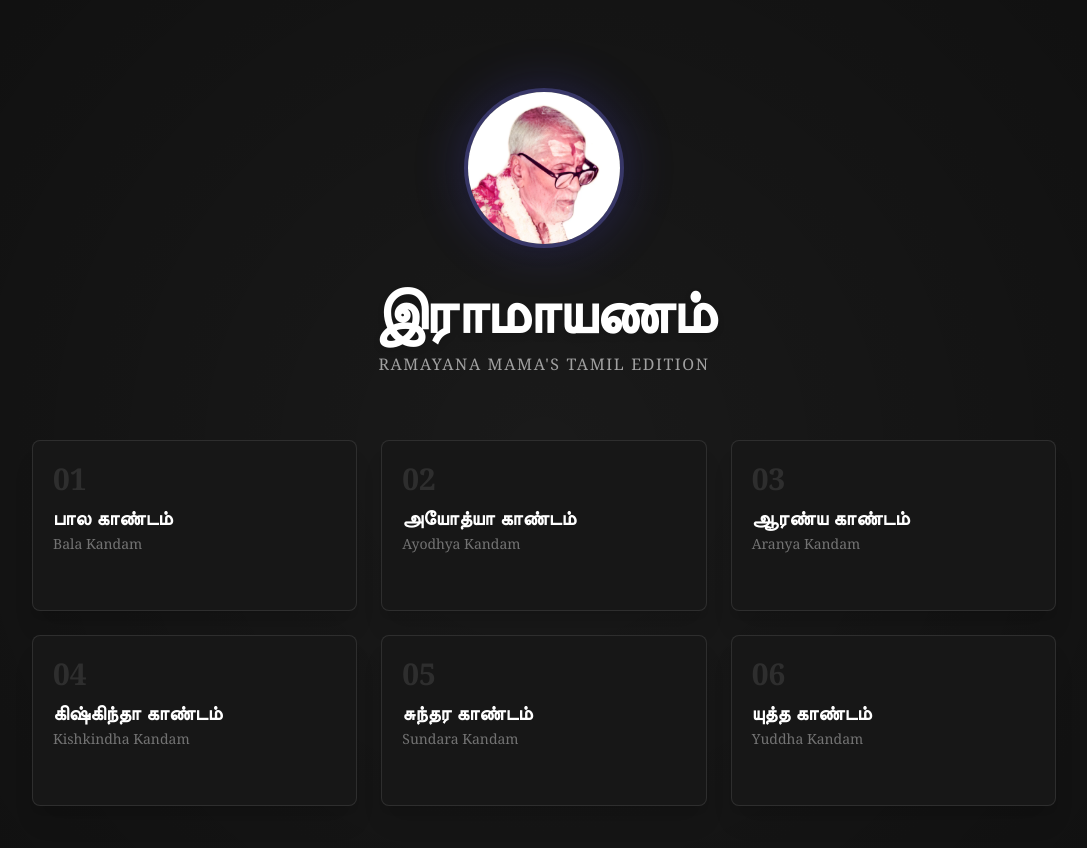
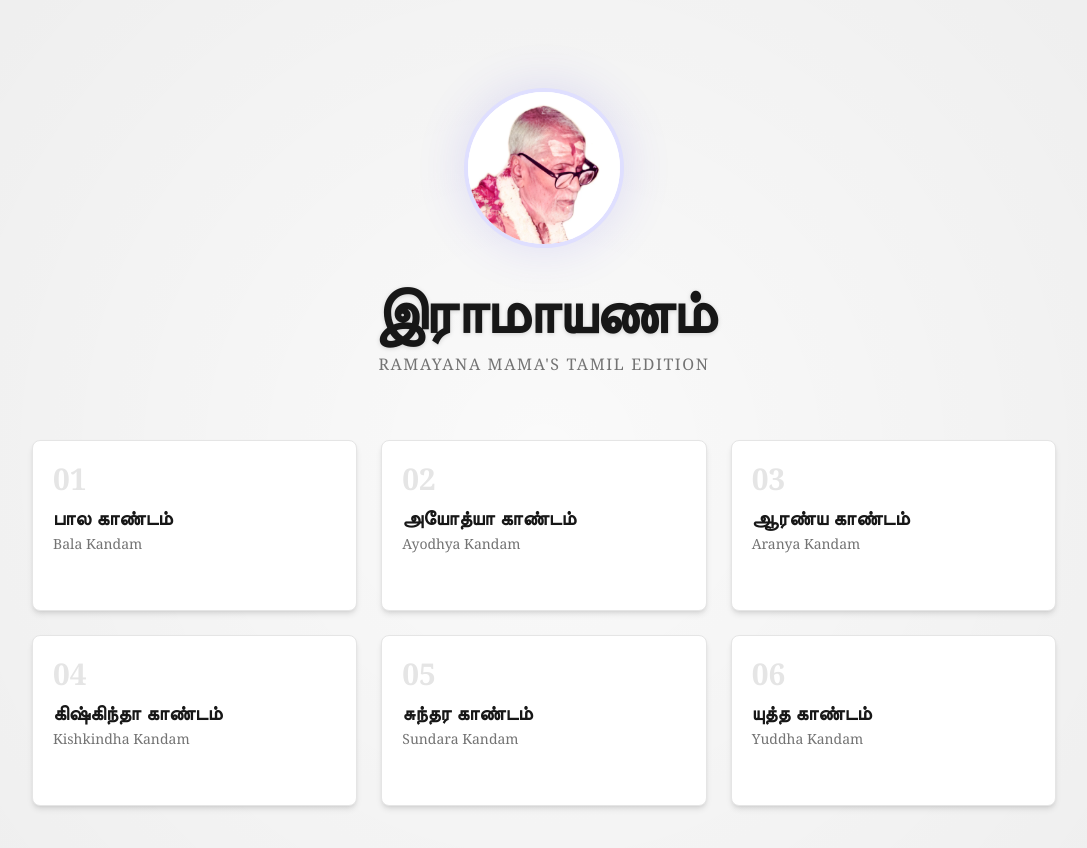
Before and after one commit to Ramayana-Mama/Ramayanam, a React (Vite) app: page / in a window 1280 px wide. Shown: the top 848 px of the page, without its empty margins (96-1183 px from the left). Built offline with nearby package versions, Linux system fonts and the light colour scheme.

Commit message:
Add files via upload

```diff
--- a/src/App.tsx
+++ b/src/App.tsx
@@ -48,7 +48,7 @@ export default function App() {
   const handleClose = () => setActiveDoc(null);
 
   return (
-    <div className="min-h-screen bg-[#1A1A1A] text-neutral-200 font-sans selection:bg-indigo-500/30 overflow-x-hidden">
+    <div className="min-h-screen bg-neutral-50 text-neutral-900 font-sans selection:bg-indigo-500/30 overflow-x-hidden">
       <AnimatePresence mode="wait">
         {!activeDoc ? (
           <motion.div
@@ -60,7 +60,7 @@ export default function App() {
             className="min-h-screen flex flex-col p-6 relative"
           >
             {/* Background Decorations */}
-            <div className="absolute inset-0 bg-[radial-gradient(circle_at_center,rgba(0,0,0,0)_0%,rgba(0,0,0,0.4)_100%)] pointer-events-none"></div>
+            <div className="absolute inset-0 bg-[radial-gradient(circle_at_center,rgba(0,0,0,0)_0%,rgba(0,0,0,0.05)_100%)] pointer-events-none"></div>
 
             <div className="z-10 flex flex-col items-center max-w-5xl mx-auto w-full pt-16">
               <motion.div
@@ -70,22 +70,22 @@ export default function App() {
                 className="flex flex-col items-center gap-6 mb-16"
               >
                 <motion.div
-                  className="w-32 h-32 md:w-40 md:h-40 rounded-full border-4 border-indigo-500/30 shadow-[0_0_50px_rgba(79,70,229,0.25)] overflow-hidden bg-neutral-800"
+                  className="w-32 h-32 md:w-40 md:h-40 rounded-full border-4 border-indigo-500/20 shadow-[0_0_50px_rgba(79,70,229,0.15)] overflow-hidden bg-white"
                   whileHover={{ scale: 1.05 }}
                   transition={{ type: "spring", stiffness: 300 }}
                 >
                   <img
-                    src="/Ramayana-Mama.webp"
+                    src="./Ramayana-Mama.webp"
                     alt="Ramayana Mama"
                     referrerPolicy="strict-origin"
                     className="w-full h-full object-cover"
                   />
                 </motion.div>
                 <div className="text-center space-y-3 mt-2">
-                  <h1 className="text-4xl md:text-5xl lg:text-6xl font-serif font-black text-white tracking-tight drop-shadow-md">
+                  <h1 className="text-4xl md:text-5xl lg:text-6xl font-serif font-black text-neutral-900 tracking-tight drop-shadow-sm">
                     இராமாயணம்
                   </h1>
-                  <p className="text-neutral-400 font-serif tracking-widest uppercase text-sm md:text-base">
+                  <p className="text-neutral-500 font-serif tracking-widest uppercase text-sm md:text-base">
                     Ramayana Mama&apos;s Tamil Edition
                   </p>
                 </div>
@@ -99,20 +99,20 @@ export default function App() {
                     animate={{ opacity: 1, y: 0 }}
                     transition={{ delay: 0.3 + index * 0.1 }}
                     onClick={() => setActiveDoc(kandam)}
-                    className="group flex flex-col items-start gap-2 p-5 bg-neutral-900 border border-white/10 hover:border-indigo-500/50 rounded-lg text-left transition-all hover:bg-neutral-800 focus:outline-none focus:ring-2 focus:ring-indigo-500 shadow-xl"
+                    className="group flex flex-col items-start gap-2 p-5 bg-white border border-neutral-200 hover:border-indigo-500/50 rounded-lg text-left transition-all hover:bg-neutral-50 focus:outline-none focus:ring-2 focus:ring-indigo-500 shadow-md hover:shadow-xl"
                   >
-                    <div className="text-3xl font-serif font-black text-white/10 group-hover:text-indigo-600/20 transition-colors">
+                    <div className="text-3xl font-serif font-black text-neutral-200 group-hover:text-indigo-600/20 transition-colors">
                       0{kandam.id}
                     </div>
                     <div className="flex-1 space-y-1">
-                      <h3 className="text-xl font-serif font-bold text-white group-hover:text-indigo-400 transition-colors leading-tight">
+                      <h3 className="text-xl font-serif font-bold text-neutral-900 group-hover:text-indigo-600 transition-colors leading-tight">
                         {kandam.title}
                       </h3>
                       <p className="text-neutral-500 text-sm font-serif">
                         {kandam.subtitle}
                       </p>
                     </div>
-                    <div className="mt-2 inline-flex items-center space-x-2 opacity-0 -translate-x-4 group-hover:opacity-100 group-hover:translate-x-0 transition-all text-sm font-bold text-indigo-400">
+                    <div className="mt-2 inline-flex items-center space-x-2 opacity-0 -translate-x-4 group-hover:opacity-100 group-hover:translate-x-0 transition-all text-sm font-bold text-indigo-600">
                       <span>Read Kandam</span>
                       <span className="text-lg leading-none">&rarr;</span>
                     </div>
@@ -128,7 +128,7 @@ export default function App() {
             animate={{ opacity: 1 }}
             exit={{ opacity: 0 }}
             transition={{ duration: 0.5 }}
-            className="fixed inset-0 z-50 bg-black"
+            className="fixed inset-0 z-50 bg-neutral-100"
           >
             <FlipbookViewer document={activeDoc} onClose={handleClose} />
           </motion.div>
```
